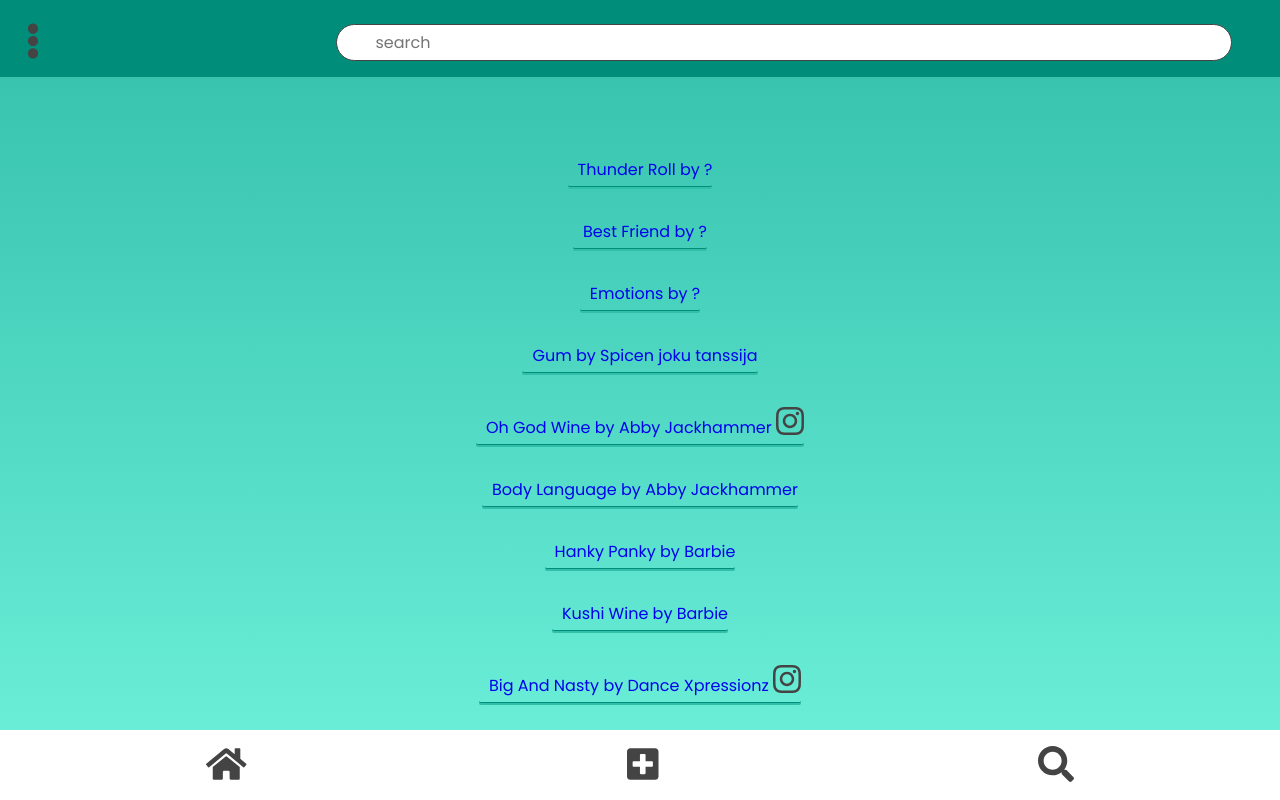
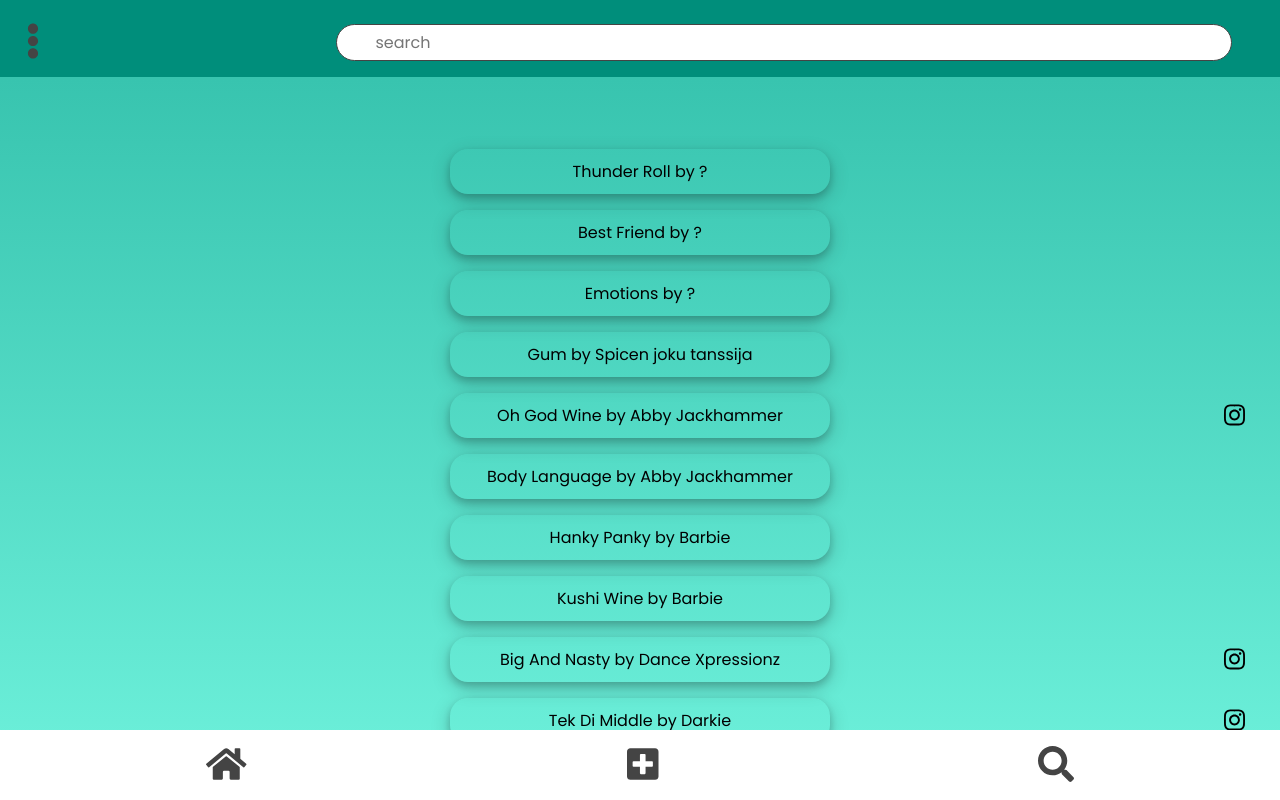
Before and after one commit to Termanty/movesapp, a React (Create React App) app: page /search in a window 1280 px wide. Built offline with nearby package versions, Linux system fonts and the light colour scheme; data requests are answered from the project's data file.

Commit message:
ListItems styled

```diff
--- a/src/style.css
+++ b/src/style.css
@@ -203,12 +203,23 @@ input {
 }
 
 .ListItem {
-  margin: 2vh;
-  border-bottom: var(--keppel-green-dark) solid 1px;
-  padding-bottom: 0.5vh;
-  box-shadow: var(--keppel-green) 0px 2px 0px 0px;
-  border-radius: 2px;
+  /* display: flex;
+  flex-direction: row;
+
+  align-items: center; */
+  width: 380px;
+  padding: 10px;
+  /* height: 200px; */
+  margin: 8px;
+  /* border-bottom: var(--keppel-green-dark) solid 1px; */
+  /* padding-bottom: 0.5vh; */
+  /* box-shadow: var(--keppel-green) 0px 2px 0px 0px; */
+  /* border-radius: 2px; */
   text-align: center;
+  border: hidden;
+  border-radius: 18px;
+  /*   padding: 5px; */
+  box-shadow: 0 4px 8px 0 rgba(0, 0, 0, 0.2), 0 6px 20px 0 rgba(0, 0, 0, 0.19);
 }
 
 .ListItem:hover {
@@ -216,8 +227,19 @@ input {
   box-shadow: var(--keppel-green) 0px 6px 0px 0px;
 }
 .insta {
-  font-size: 2em;
-  color: var(--grey);
+  font-size: 1.5em;
+  color: black;
+  position: absolute;
+  right: 35px;
+}
+
+span {
+  margin-right: 10px;
+}
+
+a {
+  text-decoration: none;
+  color: black;
 }
 
 /* == DANCEMOVE  == */
@@ -445,6 +467,12 @@ p {
 
 .individual-icon {
   margin-left: 5px;
+  cursor: pointer;
+}
+
+.individual-icon,
+p {
+  cursor: pointer;
 }
 
 .icon_and_name_wrapper {
```
